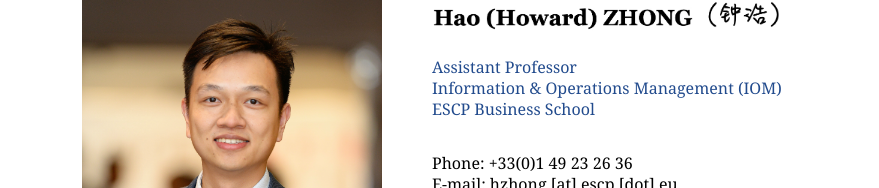
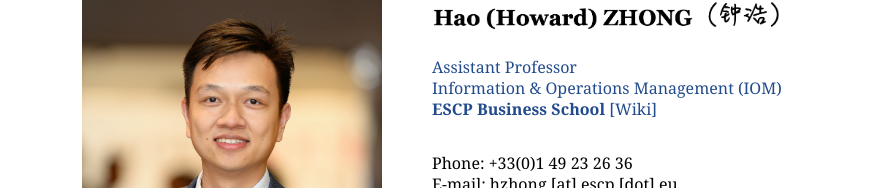
Before and after one commit to ruzihao/ruzihao.github.io, a plain HTML site: page index.html in a window 1280 px wide. Shown: the part 160-348 px from the top of the page, without its empty margins (200-1079 px from the left). Drawn offline with Linux system fonts and the light colour scheme.

Commit message:
ADD: WIKI LINK

```diff
--- a/index.html
+++ b/index.html
@@ -30,7 +30,7 @@
       <a href=""><img src=img/HAO_ZHONG_NAME.jpg ALIGN=TOP Width=350></a> <br> <br>
       <a href="https://escp.eu/zhong-hao">Assistant Professor</a> <br>
       <a href="https://escp.eu/">Information & Operations Management (IOM)</a> <br>
-      <a href="https://escp.eu/">ESCP Business School</a> <br>
+      <b><a href="https://escp.eu/">ESCP Business School</a> </b> <a href="https://en.wikipedia.org/wiki/ESCP_Business_School">[Wiki]</a> <br>
       <br>
     </p>
     <p>
```
